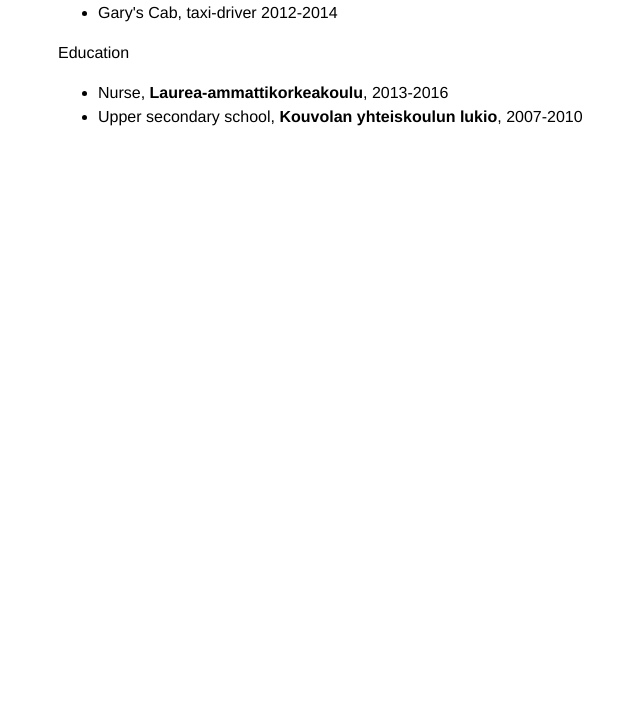
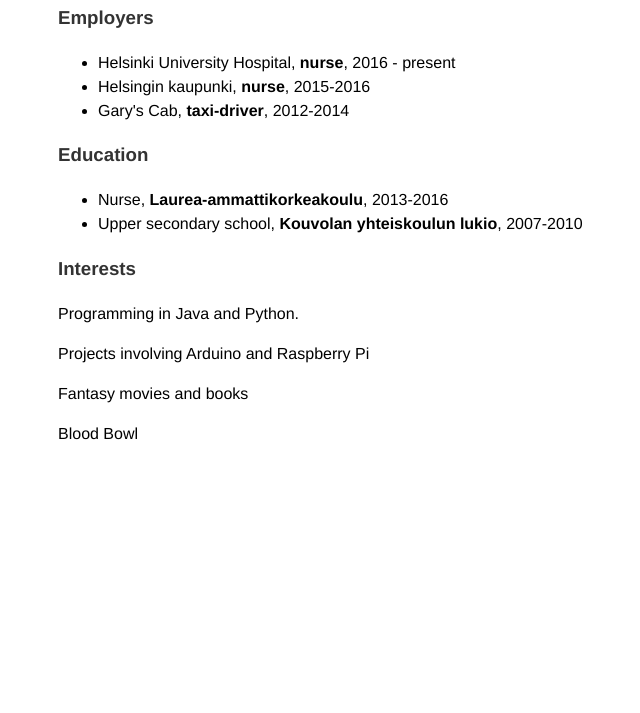
Before and after one commit to henriimmonen/CV, a plain HTML site: page index.html in a window 1280 px wide. Shown: the part 87-800 px from the top of the page, without its empty margins (182-822 px from the left). Drawn offline with Linux system fonts and the light colour scheme.

Commit message:
index.html tiedoston päivitys ja tyylittely.

```diff
--- a/index.html
+++ b/index.html
@@ -7,19 +7,25 @@
 </head>
 
 	<body>
-	  <h1="otsikko"> Henri Immonen </h1>
-	  <h3="otsikko"> Employers </h3>
+	  <h1 class="otsikko"> Henri Immonen </h1>
+	  <h3 class="otsikko"> Employers </h3>
 	  <ul>
-	    <li> Helsinki University Hospital, nurse, 2016 -></li>
-	    <li> Helsingin kaupunki, nurse 2015-2016</li>
-	    <li> Gary's Cab, taxi-driver 2012-2014</li>
+	    <li> Helsinki University Hospital, <b>nurse</b>, 2016 - present</li>
+	    <li> Helsingin kaupunki, <b>nurse</b>, 2015-2016</li>
+	    <li> Gary's Cab, <b>taxi-driver</b>, 2012-2014</li>
 	  </ul>
 
-	  <h3="otsikko"> Education </h3>
+	  <h3 class="otsikko"> Education </h3>
 	  <ul>
 	    <li> Nurse, <b>Laurea-ammattikorkeakoulu</b>, 2013-2016</li>
 	    <li> Upper secondary school,<b> Kouvolan yhteiskoulun lukio</b>, 2007-2010</li>
 	  </ul>
 
+	  <h3 class="otsikko">Interests</h3>
+	  <p>Programming in Java and Python.</p>
+	  <p>Projects involving Arduino and Raspberry Pi</p>
+	  <p> Fantasy movies and books </p>
+	  <p> Blood Bowl </p>
+
 	</body>
 </html>
```
